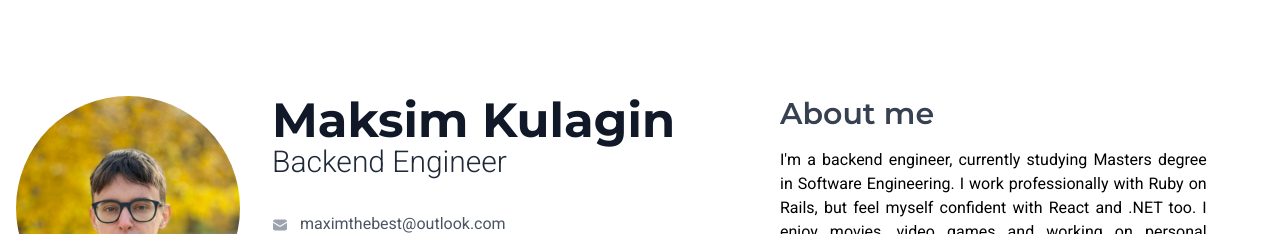
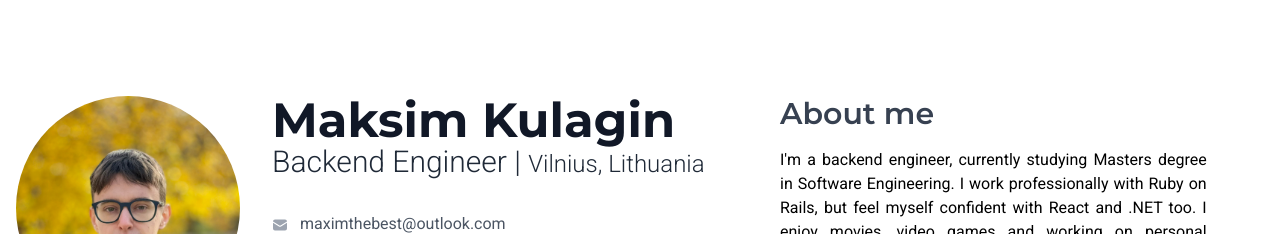
Before and after one commit to maksimoreo/maksimoreo.github.io, a React (Vite) app: page / in a window 1280 px wide. Shown: the top 234 px of the page. Built offline with nearby package versions, Linux system fonts and the light colour scheme.

Commit message:
Add location

```diff
--- a/src/App.tsx
+++ b/src/App.tsx
@@ -35,7 +35,9 @@ function App() {
             <h1 className="mt-8 text-4xl font-bold text-center text-gray-900 maxwebsite-font-title md:text-5xl sm:text-left sm:mt-0">
               Maksim Kulagin
             </h1>
-            <h2 className="text-2xl font-light text-center text-gray-800 md:text-3xl sm:text-left">Backend Engineer</h2>
+            <h2 className="text-2xl font-light text-center text-gray-800 md:text-3xl sm:text-left">
+              Backend Engineer | <span className="text-xl md:text-2xl">Vilnius, Lithuania</span>
+            </h2>
 
             <div className="flex justify-center mt-8 sm:justify-start">
               <Socials />
```
